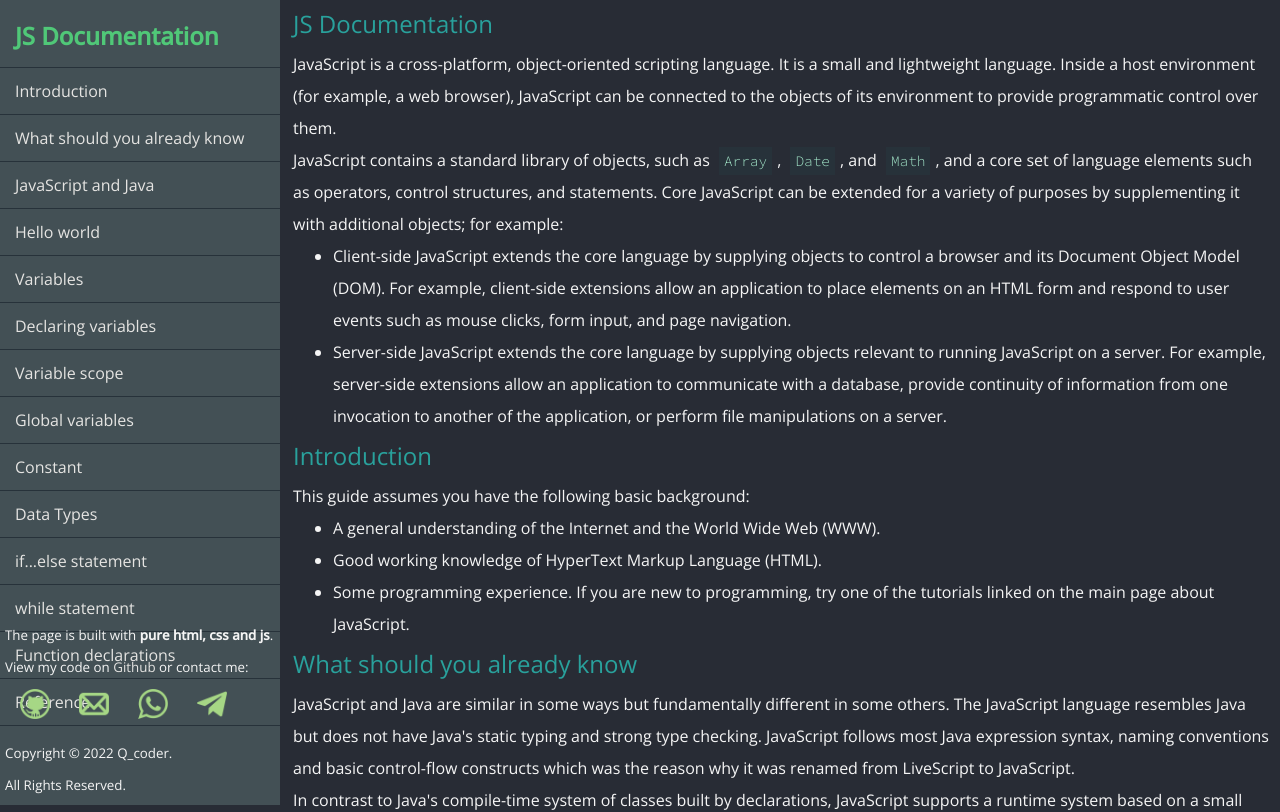
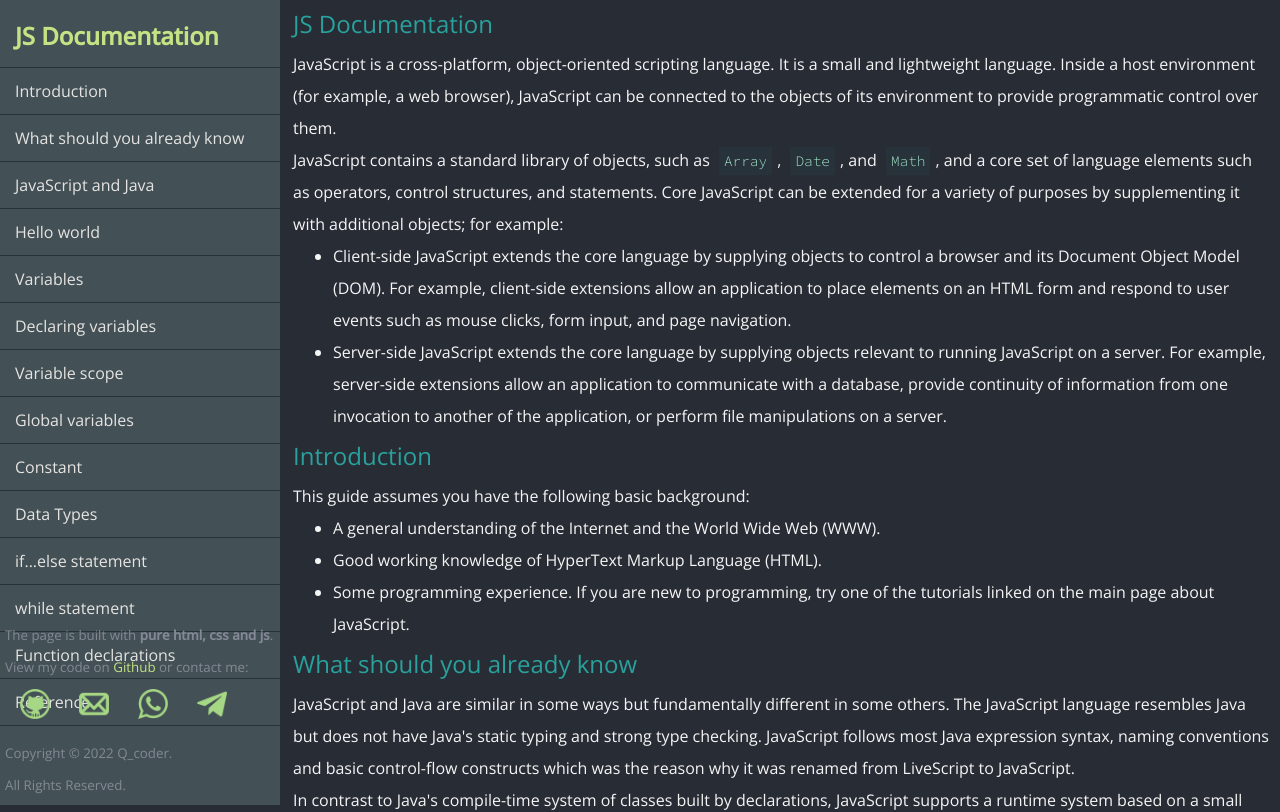
Before and after one commit to Qrious-Coder/technical-page, a plain HTML site: page index.html in a window 1280 px wide. Shown: the top 812 px of the page. Drawn offline with nearby package versions, Linux system fonts and the light colour scheme.

Commit message:
styles changed

```diff
--- a/index.html
+++ b/index.html
@@ -43,7 +43,7 @@
                           target="_blank"
                           rel="noopener noreferrer"
                           class="footer-link"
-                          style="padding: 0 !important"
+                          style="padding: 0 !important; color: #c5e384;"
                         >Github
                         </a>
                       </span>
--- a/style.css
+++ b/style.css
@@ -10,7 +10,6 @@
 }
 
 *{
-  color: var(--text-color);
   font-family: 'Open Sans', sans-serif;
   line-height: 2em;
   margin-top: 0;
@@ -19,6 +18,7 @@
 
 body {
   background-color: var(--bg-color);
+  color: var(--text-color);
 }
 
 h3{
@@ -41,7 +41,7 @@ font-size: 1.5rem;
 .page-title {
   font-weight: bolder;
   background-color: transparent;
-  color: #50C878;
+  color: #c5e384;
 }
 
 #main-doc{
@@ -101,6 +101,7 @@ footer{
   text-align: left;
   margin-left: 0px !important;
   padding-left: 5px !important;
+  color: #838996;
 }
 
 .footer-link{
```
